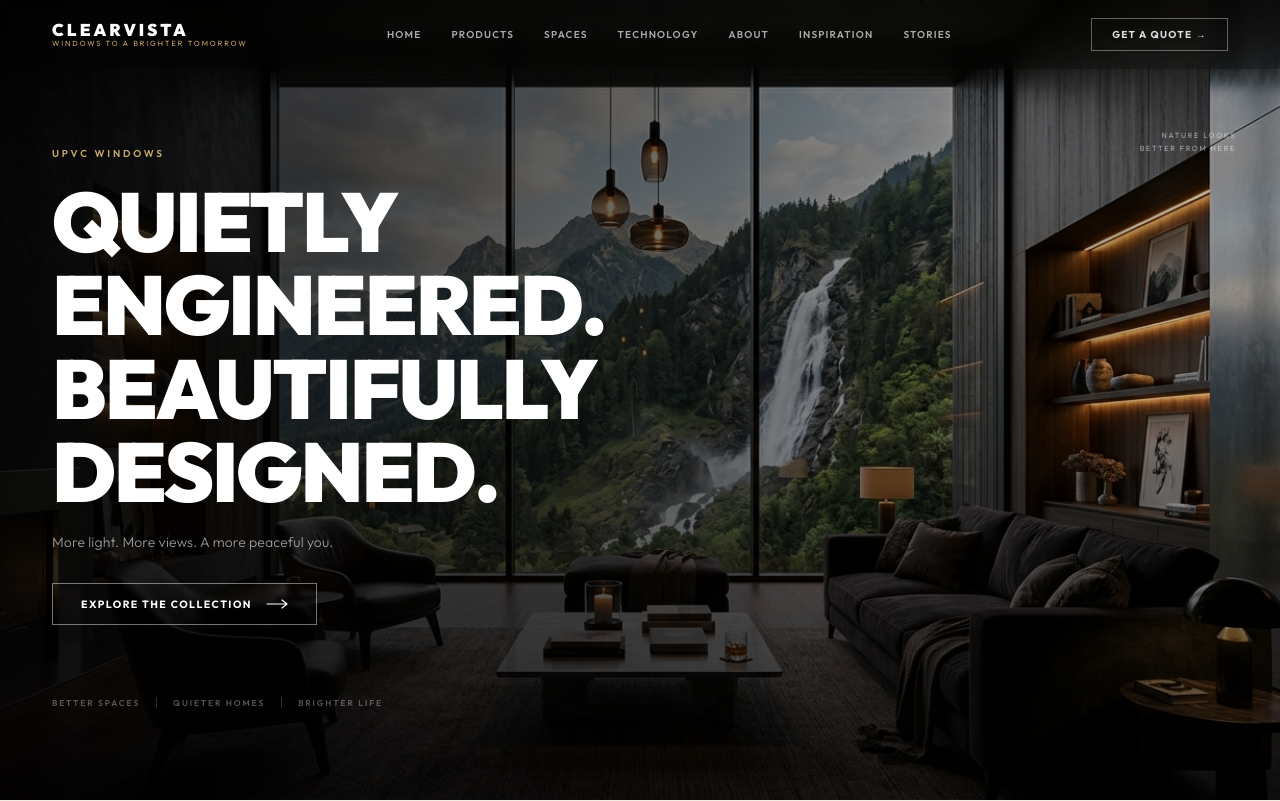
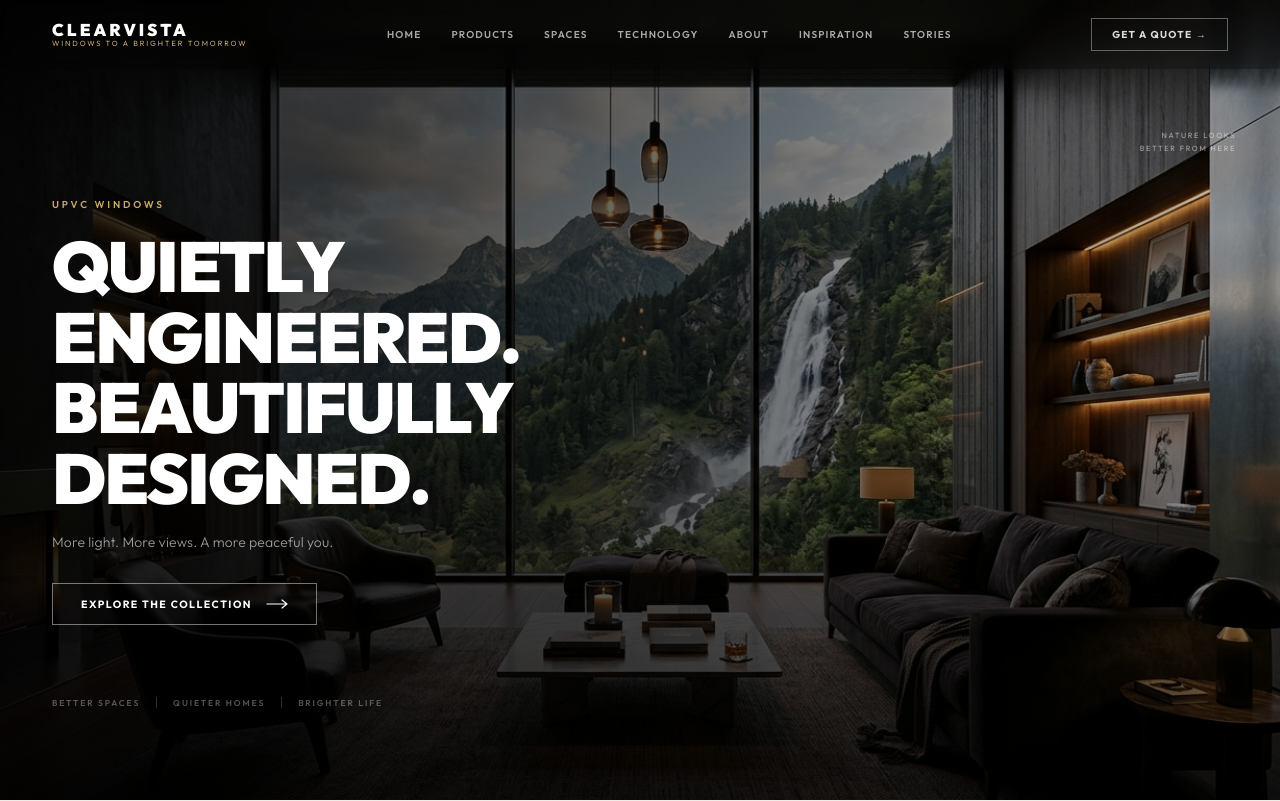
Before and after one commit to web-zoom-digital/ClearVista2, a Next.js app: page / in a window 1280 px wide. Shown: the top 801 px of the page. Built offline with nearby package versions, Linux system fonts and the light colour scheme.

Commit message:
fix: reduce font size of main heading in home page hero section

```diff
--- a/src/app/page.tsx
+++ b/src/app/page.tsx
@@ -37,7 +37,7 @@ function HeroSection() {
         <p style={{ fontSize: '10px', letterSpacing: '0.28em', color: GOLD, fontWeight: 600, textTransform: 'uppercase', marginBottom: '20px' }}>uPVC WINDOWS</p>
 
         {/* Headline */}
-        <h1 style={{ fontFamily: 'Outfit, sans-serif', fontSize: 'clamp(3.2rem, 6.5vw, 6.2rem)', fontWeight: 900, lineHeight: 1.0, letterSpacing: '-0.025em', textTransform: 'uppercase', color: WHITE, marginBottom: '20px', maxWidth: '640px' }}>
+        <h1 style={{ fontFamily: 'Outfit, sans-serif', fontSize: 'clamp(2.8rem, 5.5vw, 5.2rem)', fontWeight: 900, lineHeight: 1.0, letterSpacing: '-0.025em', textTransform: 'uppercase', color: WHITE, marginBottom: '20px', maxWidth: '640px' }}>
           Quietly<br />Engineered.<br />Beautifully<br />Designed.
         </h1>
 
```
